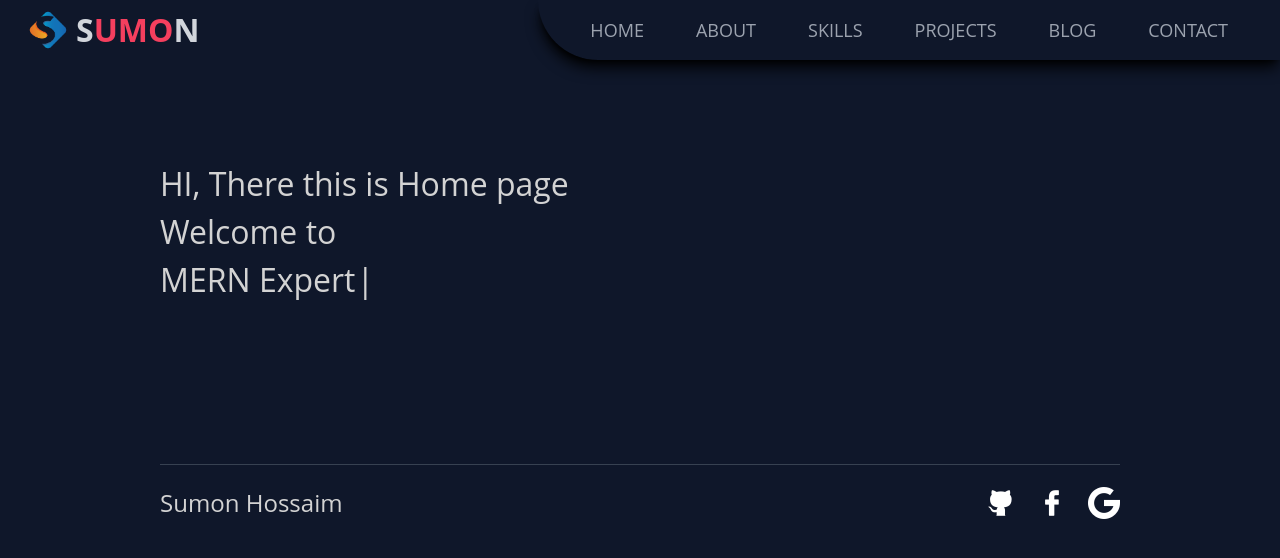
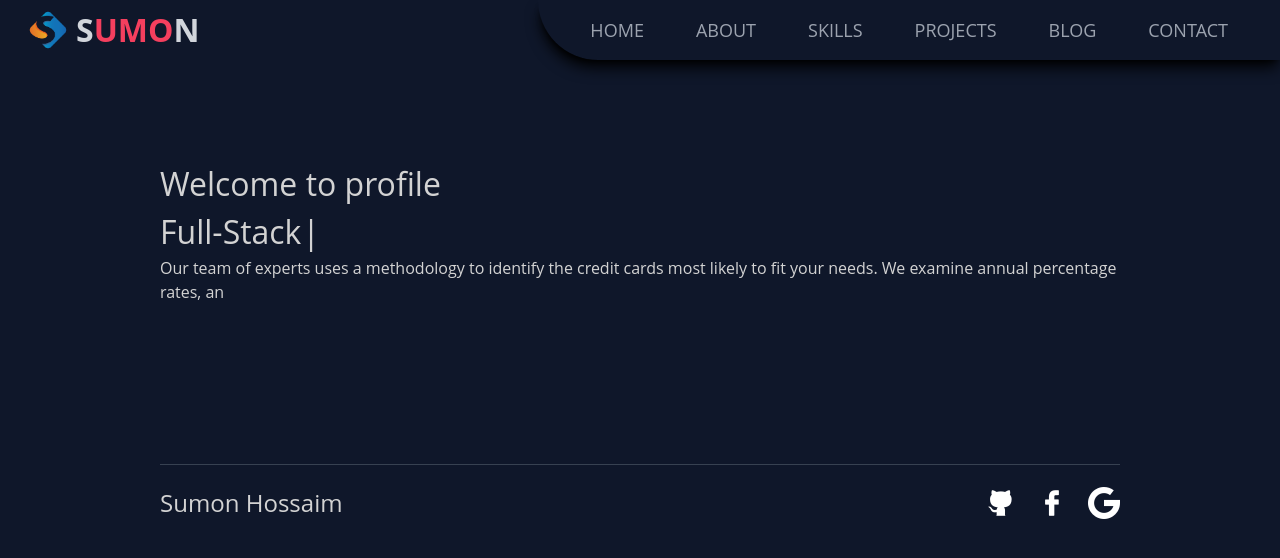
Before and after one commit to Sumon180/Portfolio-2023, a Next.js app: page / in a window 1280 px wide. Shown: the top 558 px of the page. Built offline with nearby package versions, Linux system fonts and the light colour scheme.

Commit message:
Button updated

```diff
--- a/src/app/globals.css
+++ b/src/app/globals.css
@@ -56,6 +56,12 @@ button:focus-visible {
   outline: 4px auto -webkit-focus-ring-color;
 }
 
+button:hover {
+  box-shadow: 0px 0px 25px 5px rgba(226, 19, 19, 0.88);
+  -webkit-box-shadow: 0px 0px 25px 5px rgba(226, 19, 19, 0.88);
+  -moz-box-shadow: 0px 0px 25px 5px rgba(226, 19, 19, 0.88);
+}
+
 .animation {
   display: flex;
   align-items: center;
--- a/src/app/page.tsx
+++ b/src/app/page.tsx
@@ -1,16 +1,30 @@
 "use client";
 import TextEffect from "@/components/TextEffect";
+import { useEffect, useState } from "react";
 
 export default function Home() {
-  const text = "Hello, World!";
+  const [text, setText] = useState("");
+  const [fullText, setFullText] = useState(
+    "Our team of experts uses a methodology to identify the credit cards most likely to fit your needs. We examine annual percentage rates, annual fees."
+  );
+  const [index, setIndex] = useState(0);
+
+  useEffect(() => {
+    if (index < fullText.length) {
+      setTimeout(() => {
+        setText(text + fullText[index]);
+        setIndex(index + 1);
+      }, 40);
+    }
+  }, [index]);
 
   return (
     <main className="my-40  w-3/4 mx-auto">
       <div>
-        <h1>HI, There this is Home page</h1>
         <h1>
-          Welcome to <TextEffect />
+          Welcome to profile <TextEffect />
         </h1>
+        <p>{text}</p>
       </div>
     </main>
   );
--- a/src/components/Form.tsx
+++ b/src/components/Form.tsx
@@ -170,7 +170,7 @@ const Form: FC = () => {
         </div>
         <button
           type="submit"
-          className="bg-slate-800 hover:shadow-lg hover:shadow-rose-400 transition-all duration-200 text-white"
+          className="bg-slate-800 transition-all duration-200 text-white"
         >
           Submit
         </button>
--- a/src/components/TextEffect.tsx
+++ b/src/components/TextEffect.tsx
@@ -6,7 +6,7 @@ const TextEffect = () => {
   return (
     <Typewriter
       options={{
-        strings: ["MERN Expert", "MERN Expert", "MERN Expert"],
+        strings: ["MERN Expert", "Full-Stack", "MERN Expert"],
         autoStart: true,
         delay: 50,
         loop: true,
```
